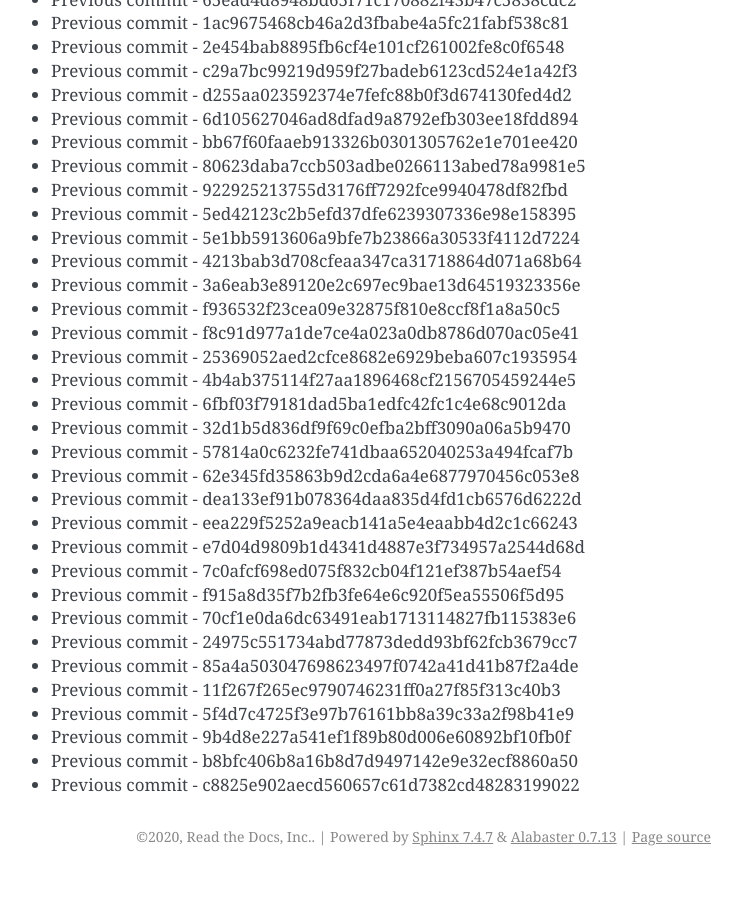
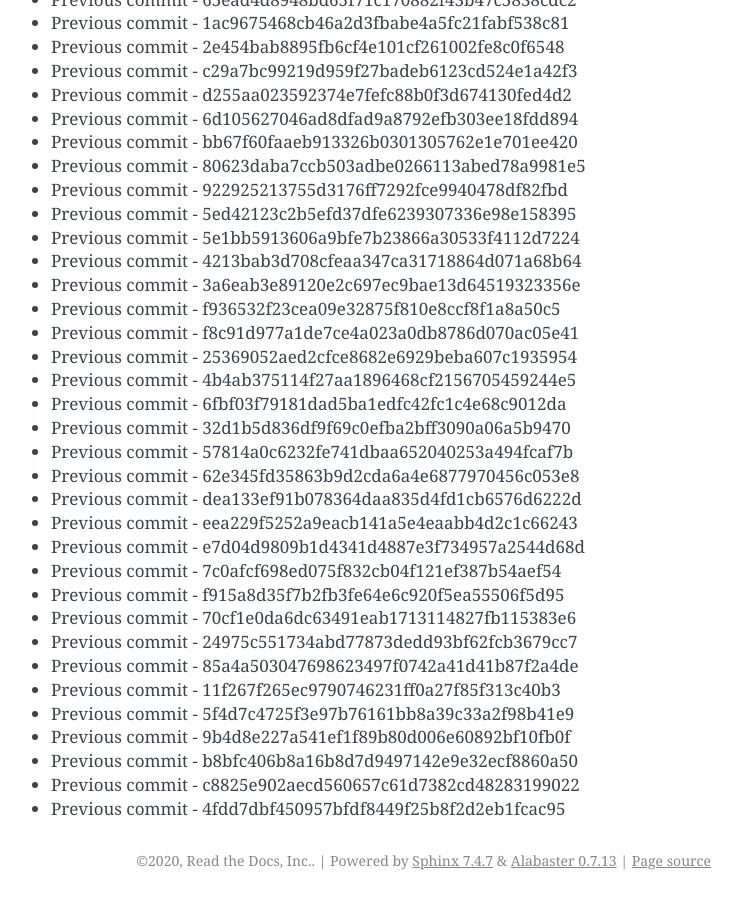
Before and after one commit to readthedocs/rtd-git-stresstest, a Sphinx documentation site: the page built from docs/updates.rst, in a window 1280 px wide and 900 px high, scrolled down 98818 px. Shown: the whole window, without its empty margins (399-1141 px from the left). Built offline with Sphinx 7.4.7, drawn with Linux system fonts in a browser that asks for light colours; before the commit the page ends 99694 px from its top, so only the background shows below that.

Commit message:
Generating commit from previous: 4fdd7dbf450957bfdf8449f25b8f2d2eb1fcac95

```diff
--- a/docs/updates.rst
+++ b/docs/updates.rst
@@ -4184,3 +4184,4 @@ It can be tested for any performance characteristics.
 * Previous commit - 9b4d8e227a541ef1f89b80d006e60892bf10fb0f
 * Previous commit - b8bfc406b8a16b8d7d9497142e9e32ecf8860a50
 * Previous commit - c8825e902aecd560657c61d7382cd48283199022
+* Previous commit - 4fdd7dbf450957bfdf8449f25b8f2d2eb1fcac95
```
